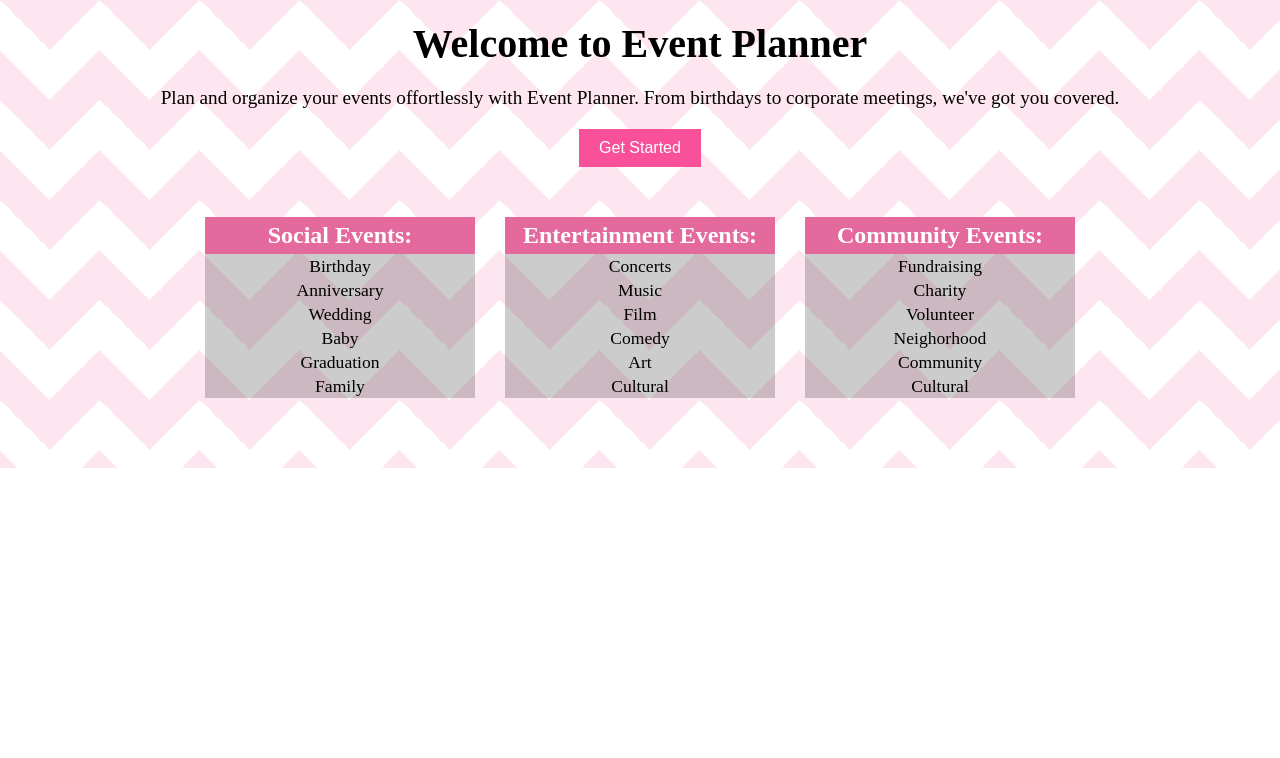
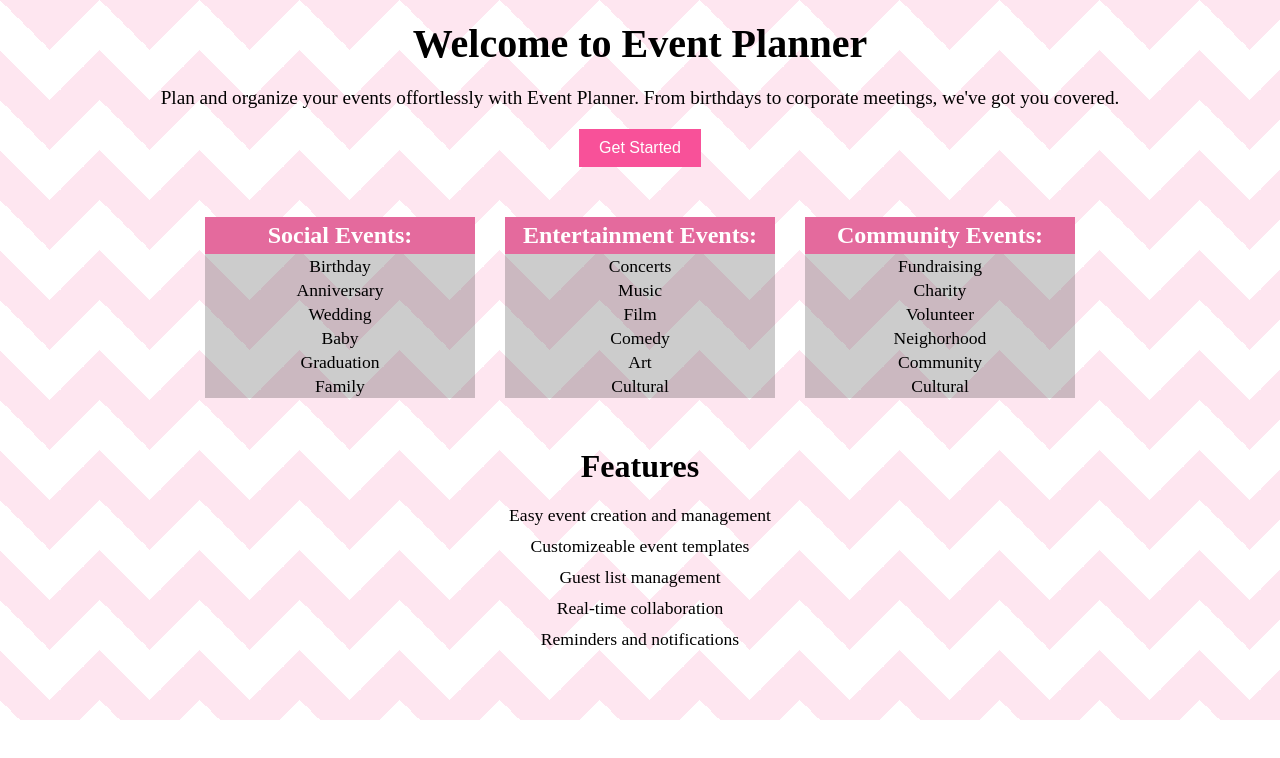
Before and after one commit to theMyle/event_planner, a React (Vite) app: page / in a window 1280 px wide. Shown: the top 758 px of the page. Built offline with nearby package versions, Linux system fonts and the light colour scheme.

Commit message:
features section done

```diff
--- a/src/Components/EventPlanner.jsx
+++ b/src/Components/EventPlanner.jsx
@@ -47,7 +47,17 @@
                 </ul>
             </section>
 
-            <section className='features'></section>
+            <section className='features'>
+                <h2>Features</h2>
+                <ul>
+                    <li>Easy event creation and management</li>
+                    <li>Customizeable event templates</li>
+                    <li>Guest list management</li>
+                    <li>Real-time collaboration</li>
+                    <li>Reminders and notifications</li>
+                </ul>
+            </section>
+
             <section className='testimonials'></section>
             <section className='contact'></section>
         </div>
```
